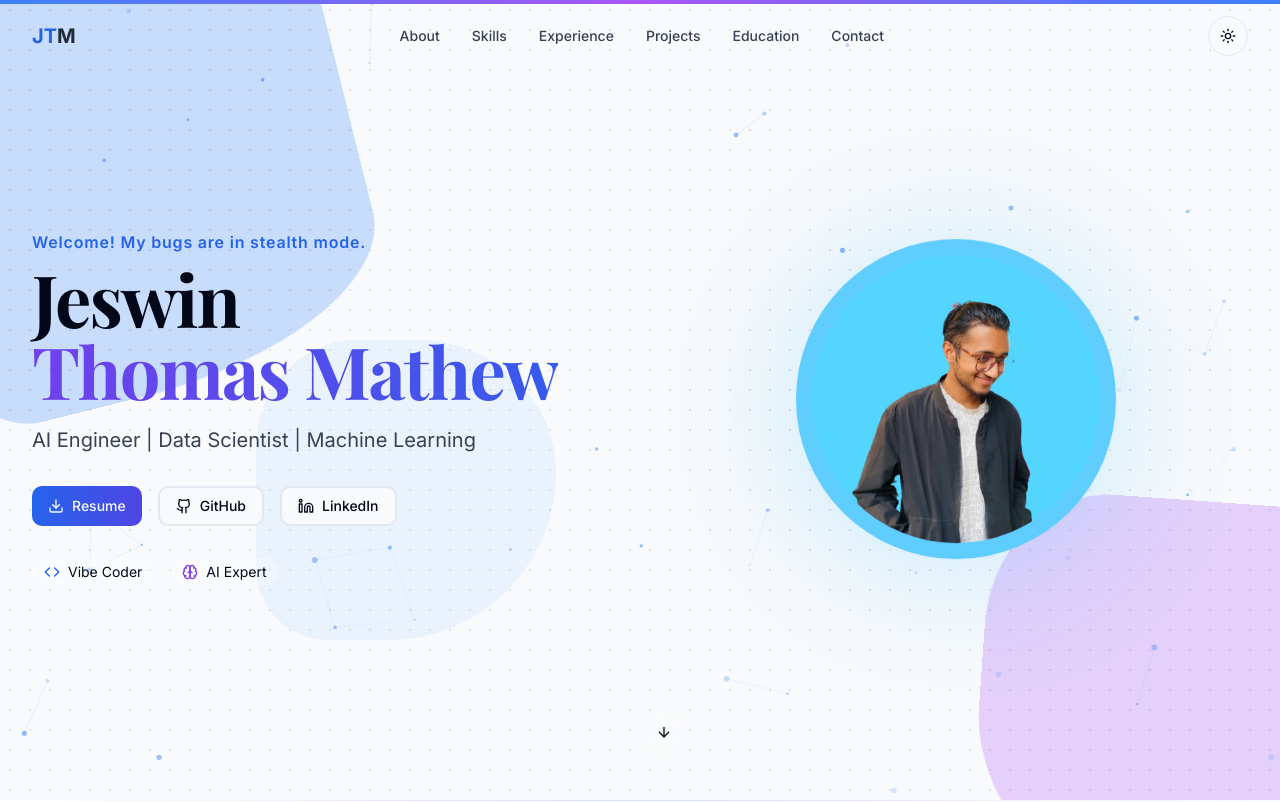
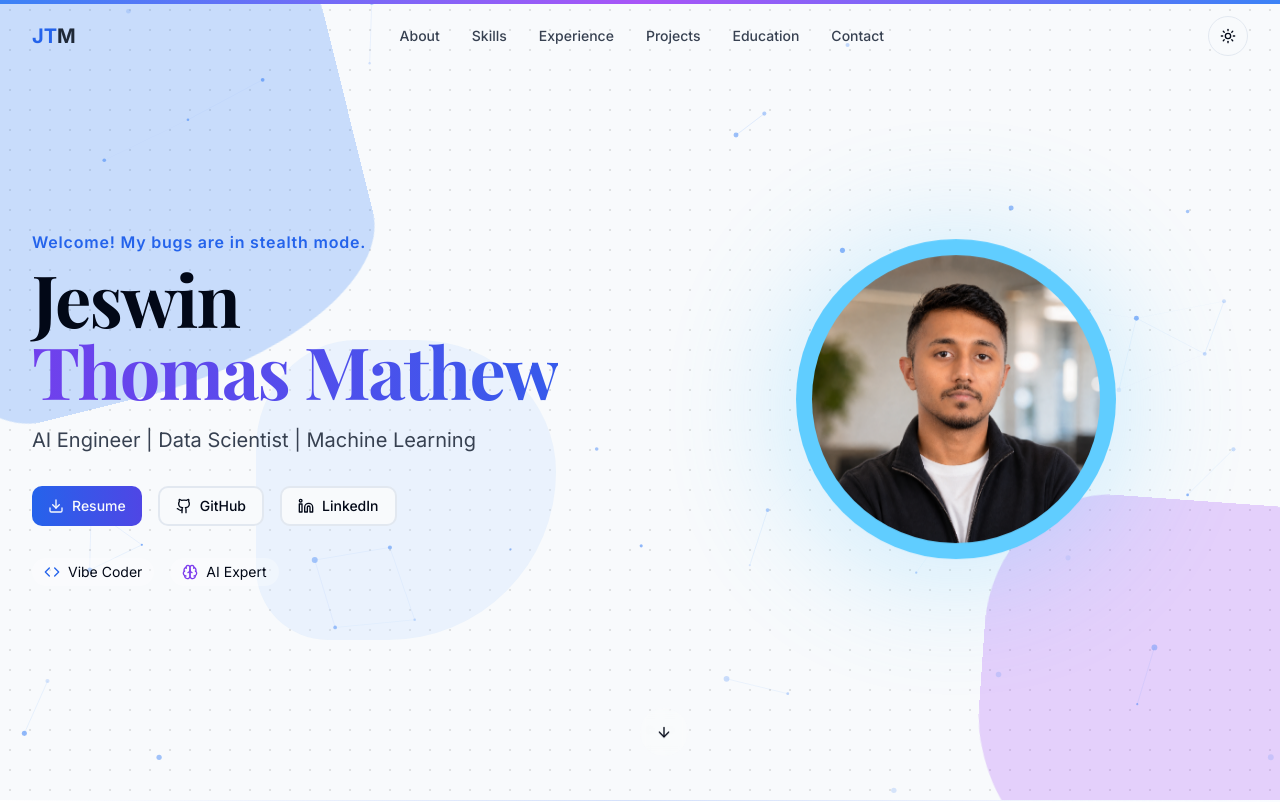
Before and after one commit to Rioichi03/My-Portfolio, a React (Vite) app: page / in a window 1280 px wide. Shown: the top 802 px of the page. Built offline with nearby package versions, Linux system fonts and the light colour scheme.

Commit message:
Update image source in HeroSection component

```diff
--- a/src/components/HeroSection.tsx
+++ b/src/components/HeroSection.tsx
@@ -85,7 +85,7 @@ export default function HeroSection() {
             <div className="w-56 h-56 md:w-72 md:h-72 rounded-full overflow-hidden relative z-10">
               <AspectRatio ratio={1/1} className="bg-[#60CDFF]">
                 <img
-                  src="/lovable-uploads/9f86e9ca-a211-41da-be21-bb1531f23cdb.png"
+                  src="/lovable-uploads/Photo1.PNG"
                   alt="Jeswin Thomas Mathew"
                   className="object-cover w-full h-full transition-transform duration-700 hover:scale-105"
                 />
```
